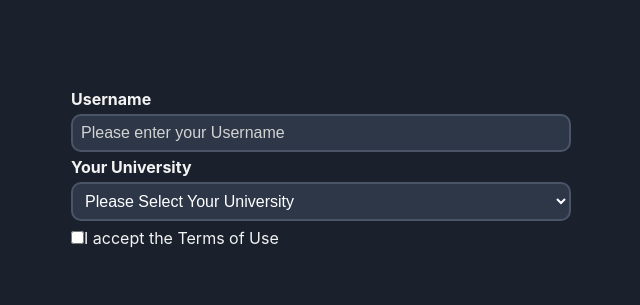
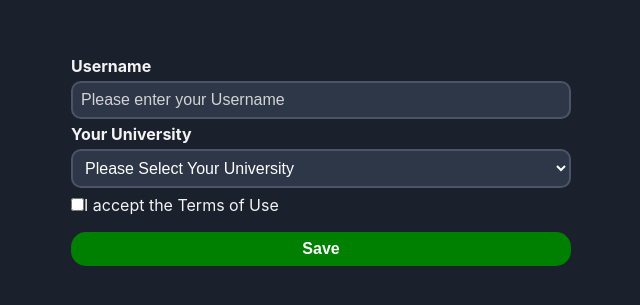
Before and after one commit to furkansylu97/ReactJs_Projects, a React (Vite) app in the folder ReactFormik/: page /portal in a window 1280 px wide. Shown: the part 231-536 px from the top of the page, without its empty margins (319-959 px from the left). Built offline with nearby package versions, Linux system fonts and the light colour scheme.

Commit message:
Js Destructuring operations were performed to button

```diff
--- a/ReactFormik/src/components/PortalForm.jsx
+++ b/ReactFormik/src/components/PortalForm.jsx
@@ -15,13 +15,12 @@ const onSubmit = async (values , actions) => {
 export const PortalForm = () => {
   return (
     <>
-    {' '}
     <Formik
        initialValues={{ username: '', university: '', isAccepted: false }}
        onSubmit={ onSubmit }
        validationSchema={ advancedSchema }
      >
-       {() => (
+       {({isSubmitting}) => (
          <Form>
            <CustomInput
            type='text'
@@ -44,6 +43,7 @@ export const PortalForm = () => {
            type='checkbox'
            name='isAccepted'
            />
+           <button disabled={isSubmitting} type='submit'>Save</button>
          </Form>
        )}
      </Formik>
```
